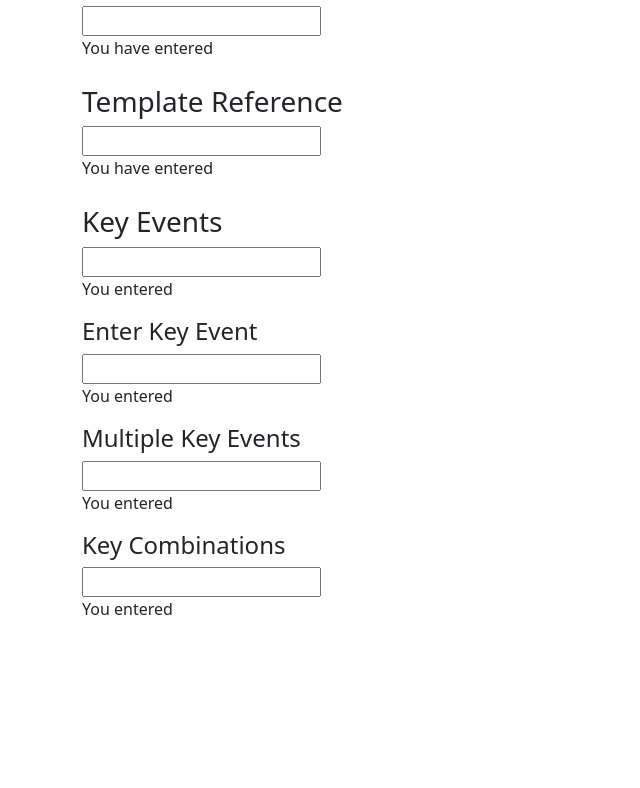
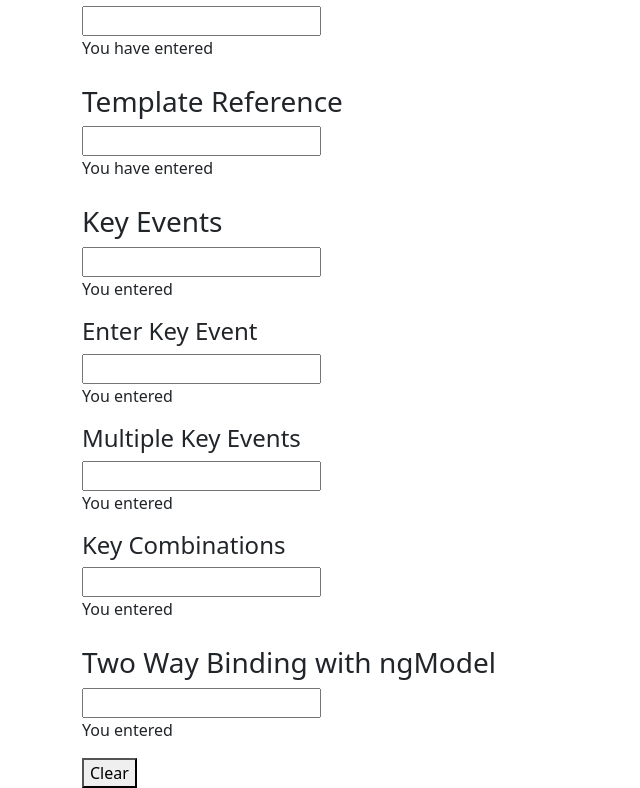
Before and after one commit to afitz1811/angularFeatures, an Angular app: page /events in a window 1280 px wide. Shown: the part 446-1234 px from the top of the page, without its empty margins (0-640 px from the left). Before the commit the page ends 1083 px from the top, so only its background shows below. Built offline with nearby package versions, Linux system fonts and the light colour scheme.

Commit message:
ngModel commit

```diff
--- a/src/app/app.module.ts
+++ b/src/app/app.module.ts
@@ -1,5 +1,6 @@
 import { NgModule } from '@angular/core';
 import { BrowserModule } from '@angular/platform-browser';
+import { FormsModule } from '@angular/forms';
 
 import { AppRoutingModule } from './app-routing.module';
 import { AppComponent } from './app.component';
@@ -8,6 +9,7 @@ import { InterpolationComponent } from './interpolation/interpolation.component'
 import { NotfoundComponent } from './notfound/notfound.component';
 import { PropertybindingComponent } from './propertybinding/propertybinding.component';
 import { EventBindingComponent } from './event-binding/event-binding.component';
+
 
 @NgModule({
   declarations: [
@@ -20,7 +22,8 @@ import { EventBindingComponent } from './event-binding/event-binding.component';
   ],
   imports: [
     BrowserModule,
-    AppRoutingModule
+    AppRoutingModule,
+    FormsModule
   ],
   providers: [],
   bootstrap: [AppComponent]
--- a/src/app/event-binding/event-binding.component.html
+++ b/src/app/event-binding/event-binding.component.html
@@ -32,3 +32,8 @@
 <h4>Key Combinations</h4>
 <input (keyup.control.shift.enter)="keyValue4=$any($event.target).value">
 <p>You entered {{keyValue4}}</p>
+
+<h3>Two Way Binding with ngModel</h3>
+<input type="text" [(ngModel)]="ngModelValue">
+<p> You entered {{ngModelValue}}</p>
+<button (click)="clearValue()">Clear</button>
--- a/src/app/event-binding/event-binding.component.ts
+++ b/src/app/event-binding/event-binding.component.ts
@@ -24,6 +24,8 @@ export class EventBindingComponent implements OnInit {
   keyValue3 = "";
   keyValue4 = "";
 
+  ngModelValue = "";
+
   clickMe(){
     this.clickCount++;
   }
@@ -36,4 +38,8 @@ export class EventBindingComponent implements OnInit {
     console.log(element);
     this.tempRefVal = element.value;
   }
+
+  clearValue(){
+    this.ngModelValue = "";
+  }
 }
```
